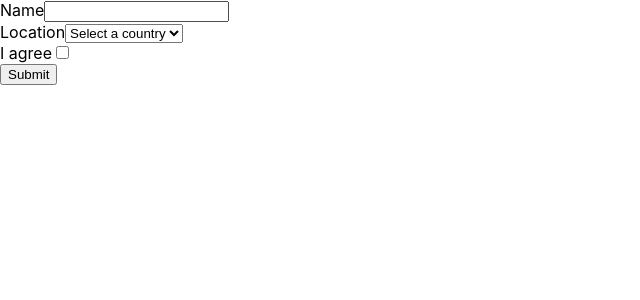
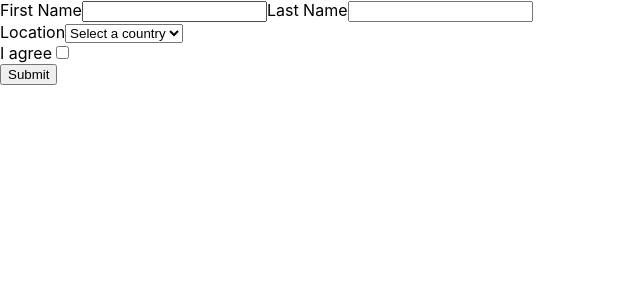
Before and after one commit to ArjunVaidy/react-test-tut, a React (Create React App) app: page / in a window 1280 px wide. Shown: the top 300 px of the page, without its empty margins (0-640 px from the left). Built offline with nearby package versions, Linux system fonts and the light colour scheme.

Commit message:
GetbyRole options

```diff
--- a/src/components/GetByQuery/GetbyRole.js
+++ b/src/components/GetByQuery/GetbyRole.js
@@ -4,8 +4,10 @@
   return (
     <form>
         <div>
-            <label htmlFor='name'>Name</label>
-            <input type='text' id='name' />
+            <label htmlFor='firstname'>First Name</label>
+            <input type='text' id='firstname' />
+            <label htmlFor='lastname'>Last Name</label>
+            <input type='text' id='lastname' />
         </div>
         <div>
             <label htmlFor="location">Location</label>
```
Also changed, not shown: 1 other file (tests, documents, lock files or other folders).
